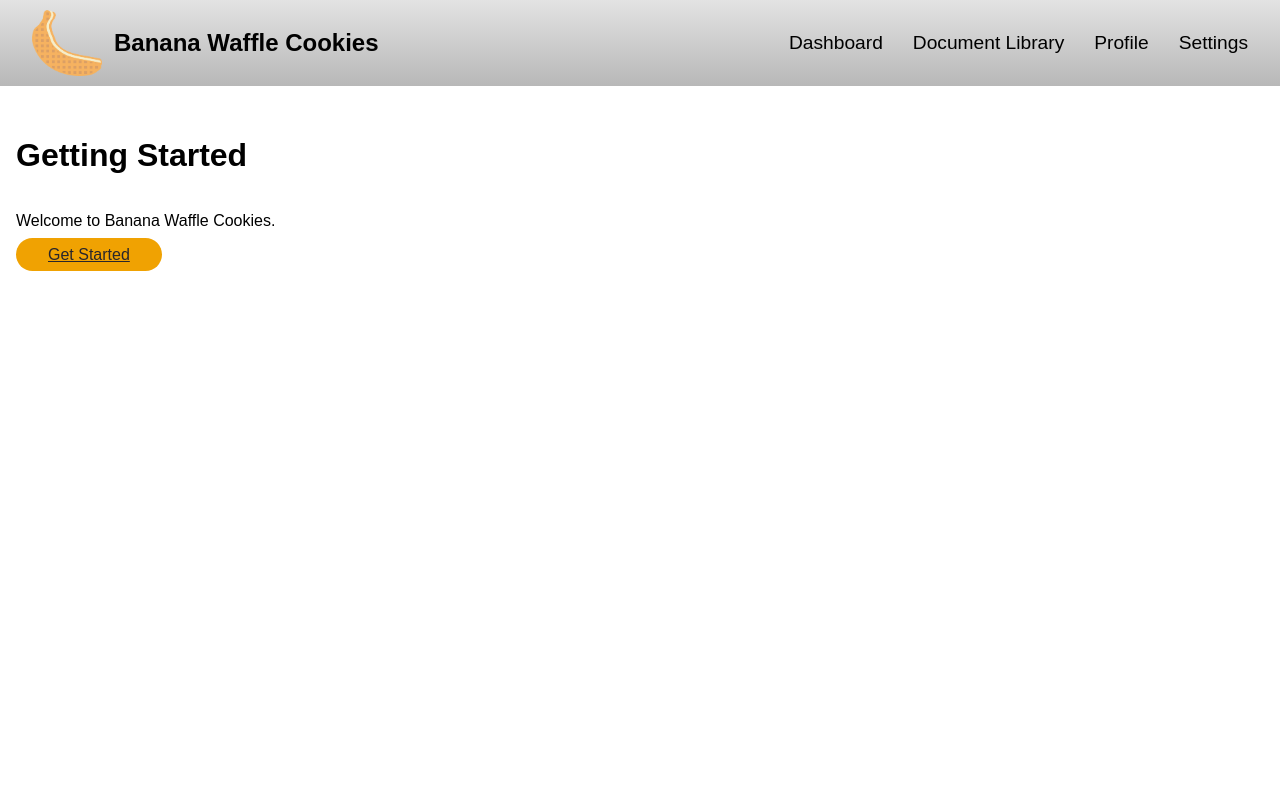
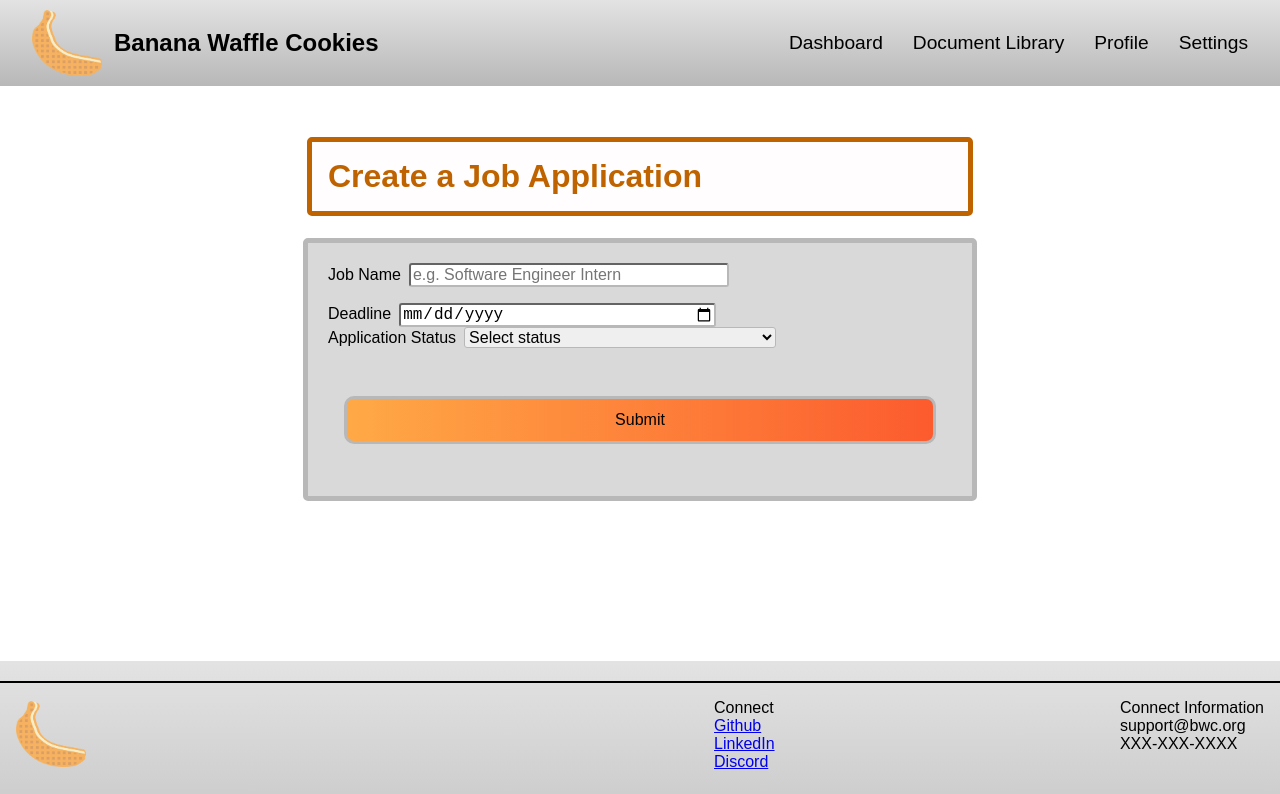
Before and after one commit to AtomicPhoenix/BananaWaffleCookies, a Vue app in the folder frontend/: page /create-job in a window 1280 px wide. Before the commit this address led to /. Shown: the top 794 px of the page. Built offline with nearby package versions, Linux system fonts and the light colour scheme.

Commit message:
finished dashboard feature, added button to create new application that submits the basic required information as of right now.

```diff
--- a/frontend/src/assets/css/dashboard.css
+++ b/frontend/src/assets/css/dashboard.css
@@ -1,5 +1,9 @@
 @import './main.css';
 
+.dashboard{
+    margin: 2rem;
+    padding-top: 50px;
+}
 /* Search Box */
 .search-box{
     margin-bottom: 2rem;
@@ -67,19 +71,20 @@ img {
 /* Job List Box */
 
 .create-job{
-    margin-left: 1rem;
-    margin-top: 1rem;
+    margin-top: 2rem;
 }
 
 .create-job-button{
     background: linear-gradient(to right, #ffa946,#fc5b2e);
-    width: 300px;
-    height: 50px;
     border-color: #B8B8B8;
     border-radius: 10px;
     border-width: 3px;
-
+    margin: 1rem 1rem 2rem;
+    padding: 0.75rem;
+    border-style: solid;
     font-size: clamp(1rem, 1.5vw , 1.25rem);
+    text-decoration: none;
+    color: #000000;
 }
 
 .job-list{
--- /dev/null
+++ b/frontend/src/assets/css/job-page.css
@@ -0,0 +1,65 @@
+@import './main.css';
+
+.job-page{
+    margin: 1rem;
+    padding-top: 50px;
+    display: flex;
+    flex-direction: column;
+    justify-content: center;
+    align-items: center;
+    margin-bottom: 10rem;
+}
+h1 {
+    font-size: clamp(2rem, 1vw , 4rem);
+    color: rgb(191, 99, 0);
+    background: #fffdfd;
+    border-radius: 5px;
+    border-width: 5px;
+    border-style: solid;
+    width: 50%;
+    padding: 1rem;
+}
+
+.job-form{
+    display: flex;
+    flex-direction: column;
+    width: 50%;
+    background: #D9D9D9;
+    border-color: #B8B8B8;
+    border-width: 5px;
+    border-style: solid;
+    border-radius: 5px;
+    font-size: clamp(1rem, 1vw, 2rem);
+    padding: 20px
+}
+
+.form-job-name{
+    margin-bottom: 1rem;
+}
+
+.status-bar{
+    width: 50%;
+    font-size: clamp(1rem, 1vw, 2rem);
+    margin-left: 0.5rem;
+    border-radius: 3px;
+    border-color: #B8B8B8;
+}
+
+.submit-job-button{
+    background: linear-gradient(to right, #ffa946,#fc5b2e);
+    border-color: #B8B8B8;
+    border-radius: 10px;
+    border-width: 3px;
+    margin: 3rem 1rem 2rem;
+    padding: 0.75rem;
+    border-style: solid;
+    font-size: clamp(1rem, 1vw , 2rem);
+    text-decoration: none;
+    color: #000000;
+}
+
+@media (max-width: 700px){
+    .job-form{
+        width: 100%;
+    }
+}
--- /dev/null
+++ b/frontend/src/pages/create-job.vue
@@ -0,0 +1,69 @@
+<template>
+    <div class="job-page">
+      <h1>Create a Job Application</h1>
+
+      <!-- Form for Job Creation -->
+      <form @submit.prevent="handleSubmit" class="job-form">
+
+      <!-- Job Name -->
+      <div class="form-job-name">
+        <label for="jobName">Job Name</label>
+        <input
+          id="jobName"
+          v-model="form.jobName"
+          type="text"
+          required
+          placeholder="e.g. Software Engineer Intern"
+          class="status-bar"
+        />
+      </div>
+
+      <!-- Deadline -->
+      <div class="form-deadline">
+        <label for="deadline">Deadline</label>
+        <input
+          id="deadline"
+          v-model="form.deadline"
+          type="date"
+          required
+          class="status-bar"
+        />
+      </div>
+
+      <!-- Application Status -->
+      <div class="form-status">
+        <label for="status">Application Status</label>
+        <select id="status" v-model="form.status" required class="status-bar">
+          <option disabled value="">Select status</option>
+          <option>Not Applied</option>
+          <option>Applied</option>
+          <option>Interviewing</option>
+          <option>Offer</option>
+          <option>Rejected</option>
+        </select>
+      </div>
+
+      <!-- Submit -->
+      <button type="submit" class="submit-job-button">Submit</button>
+      </form>
+    </div>
+</template>
+<script setup>
+import { reactive } from 'vue'
+
+const form = reactive({
+  jobName: '',
+  deadline: '',
+  status: ''
+})
+
+function handleSubmit() {
+  console.log('Form Data:', { ...form })
+
+  // Example: reset after submit
+  form.jobName = ''
+  form.deadline = ''
+  form.status = ''
+}
+</script>
+<style scoped src="@/assets/css/job-page.css"></style>
--- a/frontend/src/pages/dashboard.vue
+++ b/frontend/src/pages/dashboard.vue
@@ -1,6 +1,5 @@
 <template>
-  <main>
-    <body>
+    <div class="dashboard">
       <!-- Search Bar to Query Job Information -->
       <div class="search-box">
         <form action="backend.go" method="get">
@@ -28,9 +27,9 @@
         <div class="job-list">
                 <!-- Field to add jobs to listing-->
                 <div class="create-job">
-                  <form action="post">
-                    <input class="create-job-button" type="submit" value="Create New Job Application" />
-                  </form>
+                  <router-link class="create-job-button" to="/create-job">
+                    Create New Job Application
+                  </router-link>
                 </div>
                 <!-- Needs to be created of internal database information, template for now -->
                 <div class="job-listing">
@@ -58,8 +57,7 @@
                 </div>
         </div>
       </div>
-    </body>
-  </main>
+    </div>
 </template>
 <style scoped src="@/assets/css/dashboard.css"></style>
 <script setup>
--- a/frontend/src/router/index.js
+++ b/frontend/src/router/index.js
@@ -6,6 +6,7 @@ import ProfilePage from '@/pages/profile.vue'
 import SettingsPage from '@/pages/settings.vue'
 import LoginPage from '@/pages/login.vue'
 import DashboardPage from '@/pages/dashboard.vue'
+import CreateJobPage from '@/pages/create-job.vue'
 
 const router = createRouter({
   history: createWebHistory(import.meta.env.BASE_URL),
@@ -41,6 +42,11 @@ const router = createRouter({
       component: DashboardPage,
     },
     {
+      path: '/create-job',
+      name: 'create-job',
+      component: CreateJobPage,
+    },
+    {
       path: '/:pathMatch(.*)*',
       redirect: '/',
     },
```
